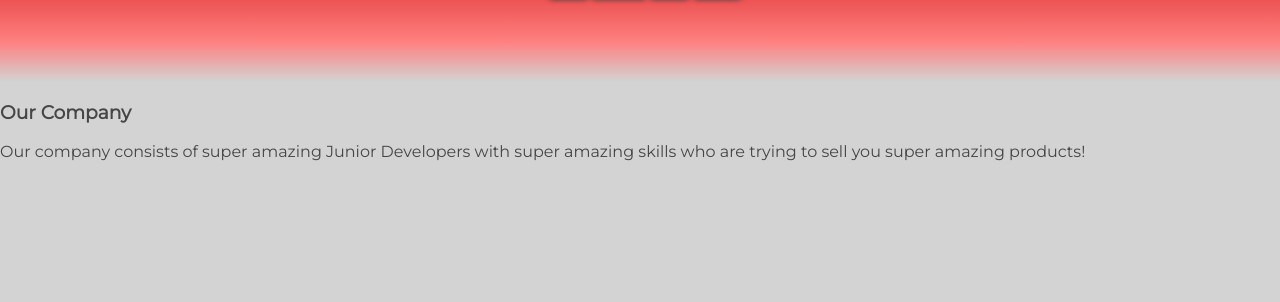
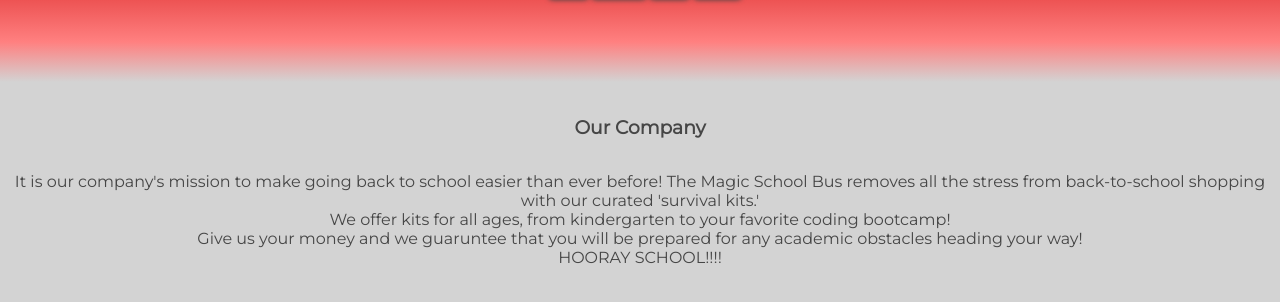
Before and after one commit to nss-day-cohort-18/group-project-static-web-magic-school-bus, a plain HTML site: page about.html in a window 1280 px wide. Shown: the part 78-380 px from the top of the page. Drawn offline with Linux system fonts and the light colour scheme.

Commit message:
updated about page and css file

```diff
--- a/about.html
+++ b/about.html
@@ -25,9 +25,11 @@
             </div>
         </header>
 
-        <section>
-            <h3>Our Company</h3>
-            <p>Our company consists of super amazing Junior Developers with super amazing skills who are trying to sell you super amazing products!</p>
+        <section >
+            <h3 class="bio">Our Company</h3>
+            <p class="bio">
+                It is our company's mission to make going back to school easier than ever before!  The Magic School Bus removes all the stress from back-to-school shopping with our curated 'survival kits.'<br>We offer kits for all ages, from kindergarten to your favorite coding bootcamp!<br>Give us your money and we guaruntee that you will be prepared for any academic obstacles heading your way!<br>HOORAY SCHOOL!!!!
+            </p>
         </section>
 
         <footer class="mainFooter">&copy Harper, Bri, Tamela 2017</footer>
--- a/styles.css
+++ b/styles.css
@@ -97,6 +97,12 @@ nav li:hover {
     padding-left: 5px
 
 }
+
+.bio {
+    text-align: center;
+    padding-top: 15px;
+}
+
 
 .nav-div {
     width: 80%;
```
